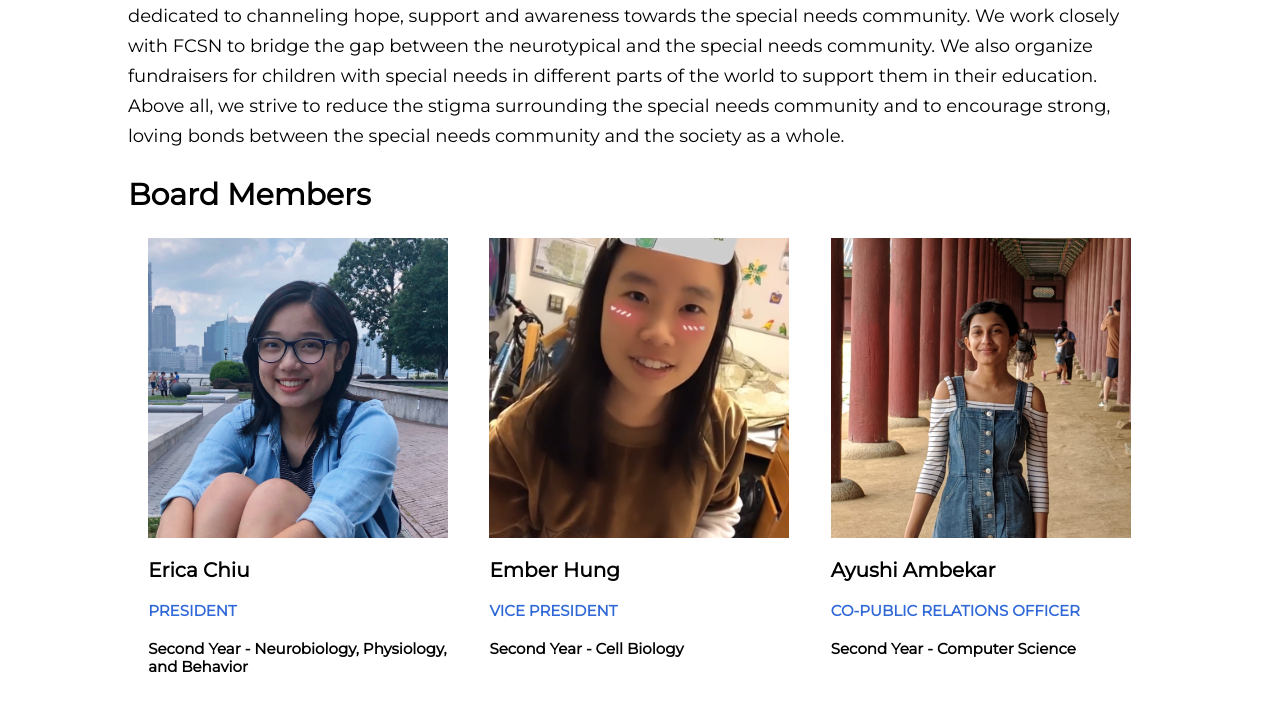
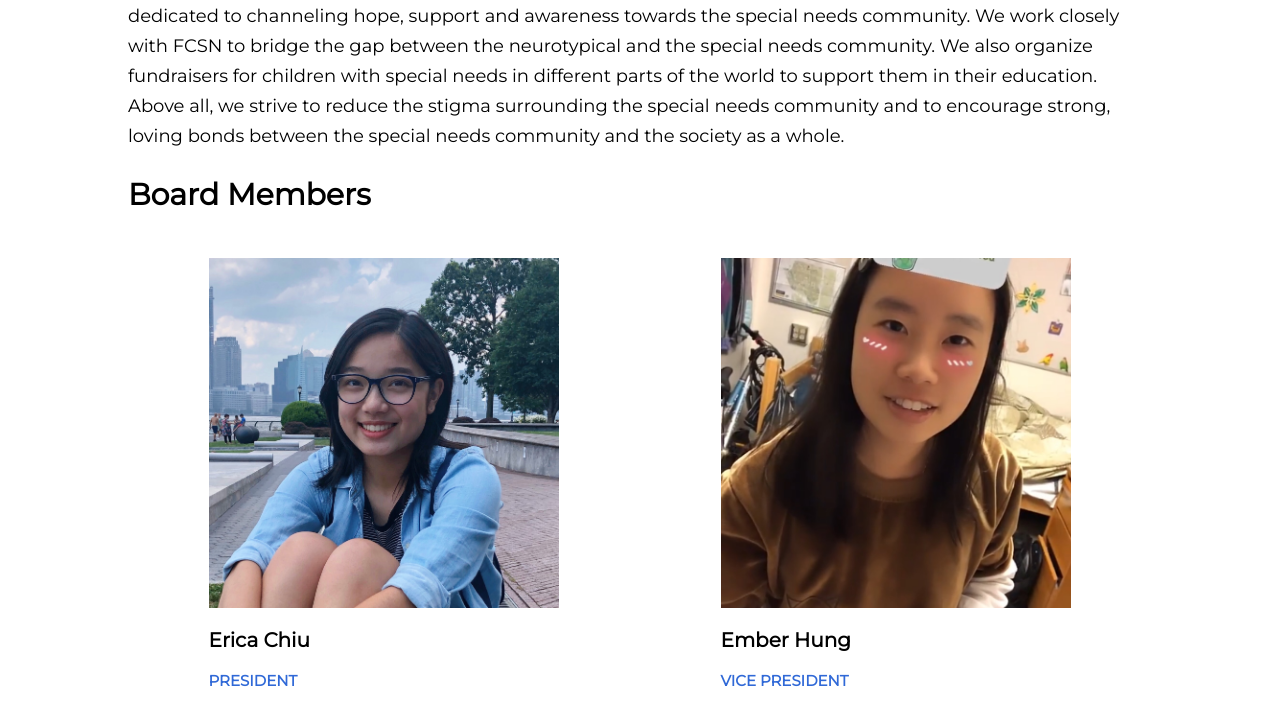
Before and after one commit to include-davis/fcsn, a Flask app: page /aboutus in a window 1280 px wide. Shown: the part 620-1330 px from the top of the page. Run offline with Flask 2, Linux system fonts and the light colour scheme; some libraries are stand-ins or nearby versions.

Commit message:
Update aboutus.css

```diff
--- a/website/static/styles/aboutus.css
+++ b/website/static/styles/aboutus.css
@@ -17,8 +17,7 @@ body{
     margin:auto;
 }
 .boardMember{
-  padding-left:20px;
-  padding-right:20px;
+  padding:20px;
   margin:auto;
 }
 
@@ -143,14 +142,14 @@ p {
 
 .boardMember {
     position: relative;
-    width: 301px;
+    width: 351px;
     height: 500px;
 }
 
 .profilePic {
     position: relative;
-    width: 300px;
-    height: 300px;
+    width: 350px;
+    height: 350px;
 }
 .image{
   width: 100%;
```
